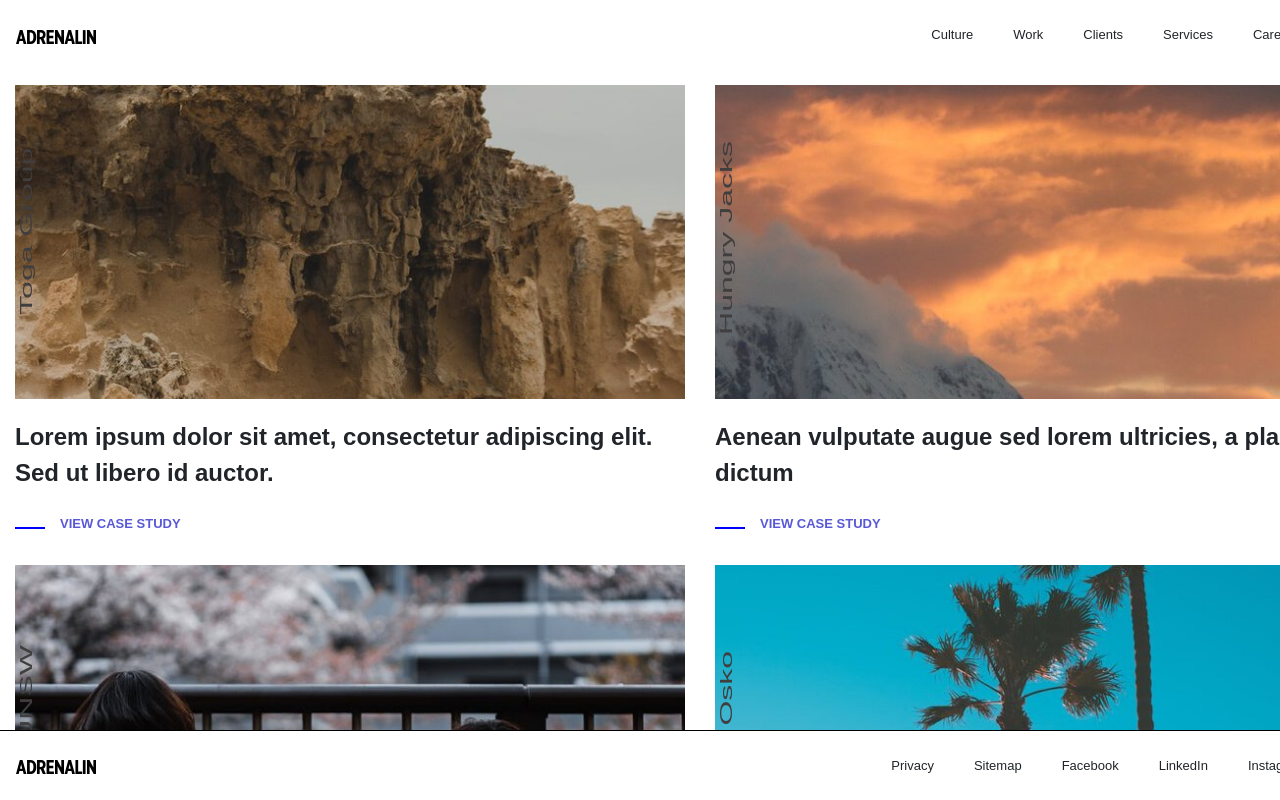
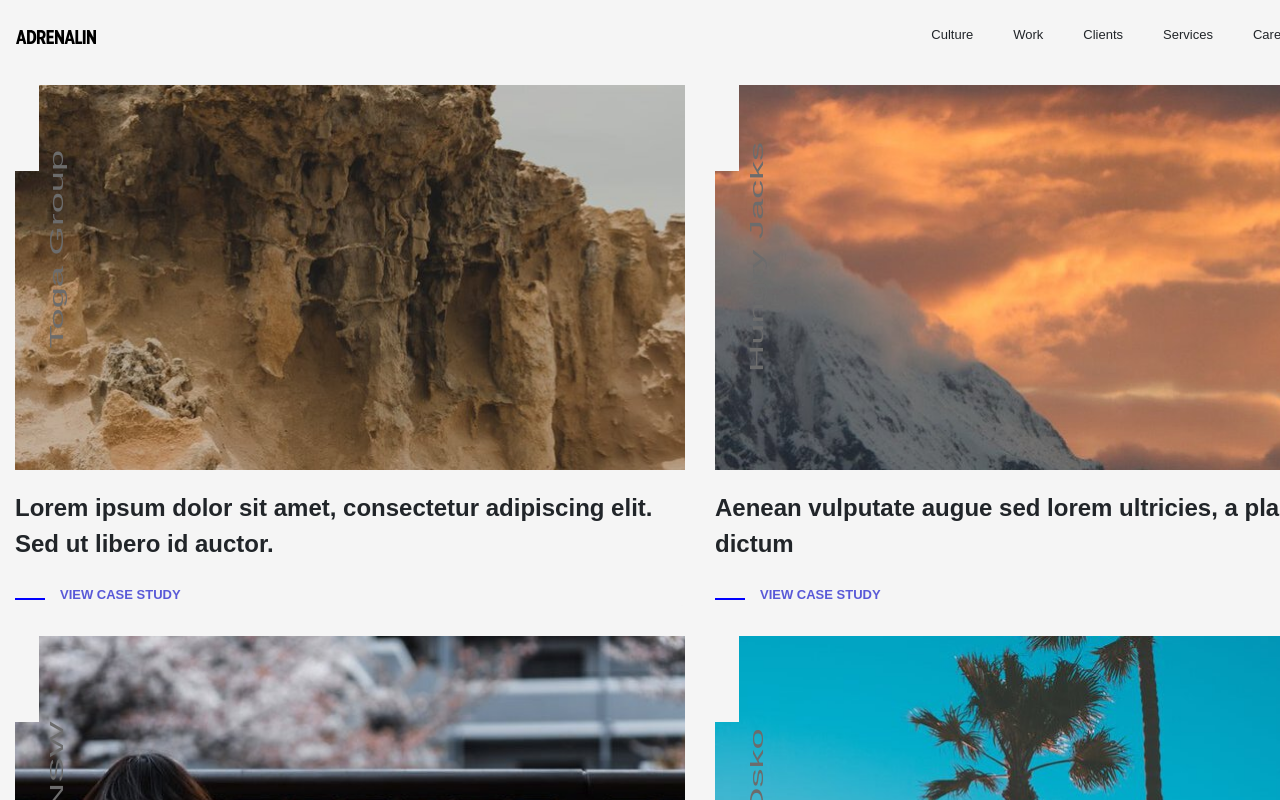
Before and after one commit to ArdenMendoza/ListingPage, a React (Create React App) app: page / in a window 1280 px wide. Shown: the top 800 px of the page. Built offline with nearby package versions, Linux system fonts and the light colour scheme.

Commit message:
Refactor

```diff
--- a/src/App.tsx
+++ b/src/App.tsx
@@ -9,9 +9,9 @@ import { BrowserRouter, Switch, Route } from 'react-router-dom';
 function App() {
   return (
     <BrowserRouter>
-      <div className="App" style={{ height: '100%', display: 'flex', flexDirection: 'column' }}>
+      <div className="App" style={{ height: '100%', flexDirection: 'column' }}>
         <Header />
-        <div style={{ flex: 1, overflowY: 'auto', width: '1400px', margin: '0px auto' }}>
+        <div style={{ overflowY: 'auto', width: '1400px', margin: '0px auto'}}>
           <Switch>
             <Route path="/" exact component={ItemList} />
             <Route path="/itemDetails/:id" component={ItemDetails} />
--- a/src/components/customCard.tsx
+++ b/src/components/customCard.tsx
@@ -10,13 +10,14 @@ interface props {
 export const customCard = ({ itemDetails }: props) => {
     const thumb = 'url(' + require('../assets/' + itemDetails.thumb) + ')';
 
-    return <Card style={{ height: '450px' }}>
+    return <Card style={{ height: '521px', backgroundColor: '#f5f5f5' }}>
         <div className="cardImage" style={{
             flex: 1, overflow: 'hidden',
             backgroundImage: thumb,
             backgroundSize: 'cover',
             height: '350px',
         }}>
+            <div className={'cardImageOverlay'}></div>
             <div className={'photoTag'}>{itemDetails.tag}</div>
         </div>
         <div style={{
--- a/src/index.css
+++ b/src/index.css
@@ -13,6 +13,7 @@ code {
 }
 
 html, body, body div#root, .App {
+  background-color: #f5f5f5;
   height: 100%;
 }
 
@@ -33,6 +34,7 @@ a:hover{
   font-weight: bolder;
 }
 
+
 .cardLink:before {
   display: block;
   float: left;
@@ -49,14 +51,15 @@ a:hover{
 
 .photoTag{
   writing-mode: vertical-rl;
-  font-size: '19';
-  transform: rotate(180deg) scale(1,2);
-  color: #403e3e;
-  position: relative;
-  top: 55px;
-  text-align: right;
-  float: left;
-  padding-bottom: 33px;
+    font-size: 19px;
+    transform: rotate(180deg) scale(1,2);
+    color: #6c6c6c;
+    position: relative;
+    left: 28px;
+    top: -21px;
+    text-align: right;
+    float: left;
+    padding-bottom: 33px;
 }
 
 .card {
@@ -77,7 +80,7 @@ a:hover{
 .itemDetailRightPanel {
   height: '100%';
   padding-left: 100px;
-  overflow-y: auto;
+  /* overflow-y: auto; */
 }
 
 .itemDetailQGroup {
@@ -116,3 +119,8 @@ ul > li {
   width: 1400px;
   height: 70px
 }
+.cardImageOverlay {
+  width: 24px;
+  height: 86px;
+  background-color: #f5f5f5;
+}
--- a/src/pages/itemDetails.tsx
+++ b/src/pages/itemDetails.tsx
@@ -33,10 +33,10 @@ export class ItemDetails extends React.Component<Props, state> {
     const imageUrl = 'url(' + require('../assets/' + details.image) + ')';
     let qCount: number = 0;
 
-    return <div style={{ height: "100%" }}>
+    return <div style={{ height: '1200px' }}>
       <div style={{ display: 'flex', height: '100%' }}>
         <div style={{ flex: 1, width: '50%', height: '100%' }}>
-          <div style={{ height: '100%', backgroundImage: imageUrl, backgroundSize: 'auto', backgroundRepeat: 'no-repeat' }}>
+          <div style={{ height: '1107px', backgroundImage: imageUrl, backgroundSize: 'auto', backgroundRepeat: 'no-repeat' }}>
             <div className={'photoTag'}>{details.tag}</div>
           </div>
         </div>
--- a/src/pages/pageFooter.tsx
+++ b/src/pages/pageFooter.tsx
@@ -2,7 +2,7 @@ import React from 'react';
 import { Nav } from 'react-bootstrap';
 import Logo from '../components/logo';
 
-function Header() {
+function Footer() {
   return (
     <Nav className={'navbar navbar-light navFooter'} style={{ display: 'flex', margin: '0px auto', borderTop: '1px black solid' }}>
       <a className='navbar-brand' href="#" style={{ width: '80px' }}>
@@ -20,4 +20,4 @@ function Header() {
   );
 }
 
-export default Header;
+export default Footer;
--- a/src/pages/pageHeader.tsx
+++ b/src/pages/pageHeader.tsx
@@ -4,9 +4,9 @@ import Logo from '../components/logo';
 
 function Header() {
   return (
-    <Nav className={'navbar navbar-light navHeader'}  style={{ display: 'flex', margin: '0px auto' }}>
+    <Nav className={'navbar navbar-light navHeader'} style={{ display: 'flex', margin: '0px auto' }}>
       <a className='navbar-brand' href="#" style={{ width: '80px' }}>
-        <Logo/>
+        <Logo />
       </a>
       <ul style={{ listStyleType: 'none' }}>
         <li>Culture</li>
```
